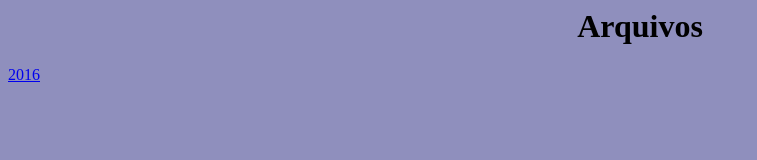
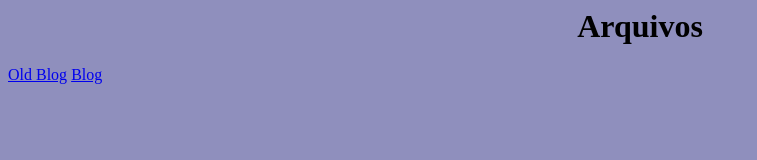
Before and after one commit to TheRoompickOficial/seikatsublog.github.io, a plain HTML site: page arquivos.html in a window 1280 px wide. Shown: the whole page, without its empty margins (0-757 px from the left). Drawn offline with Linux system fonts and the light colour scheme.

Commit message:
Update arquivos.html

```diff
--- a/arquivos.html
+++ b/arquivos.html
@@ -5,5 +5,6 @@
   <body bgcolor="#8F8FBD"
 </head>
 <body>
-<a href="blog.html">2016</a>
+<a href="blogr.html">Old Blog</a>
+  <a href="blog.html">Blog</a>
 </html>
```
